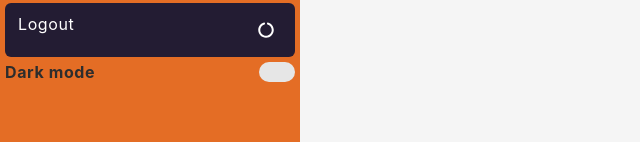
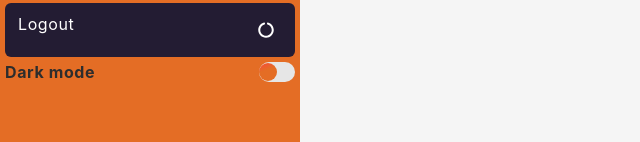
Before and after one commit to Pinto1232/SpanDevCode-Pinto, a React (Vite) app: page / in a window 1280 px wide. Shown: the part 655-797 px from the top of the page, without its empty margins (0-640 px from the left). Built offline with nearby package versions, Linux system fonts and the light colour scheme.

Commit message:
Dark mode feature added

```diff
--- a/src/components/Sidebar/Sidebar.jsx
+++ b/src/components/Sidebar/Sidebar.jsx
@@ -1,4 +1,4 @@
-import React from 'react'
+import React,  {useContext} from 'react'
 import
   {
     SSidebar,
@@ -33,10 +33,14 @@ import
     FaCogs,
     FaCircleNotch
   } from 'react-icons/fa';
+/* import { useContext } from 'react/cjs/react.production.min'; */
+import { ThemeContext} from './../../App'
 
 
 
-const Sidebar = () => {
+const Sidebar = () =>{
+  const {theme, setTheme} =  useContext(ThemeContext)
+
   return (
     <SSidebar>
       <SLogo>
@@ -70,10 +74,13 @@ const Sidebar = () => {
           </SLink>
         </SLogOut>
       ))}
+
+
+      {/** Dark mode feature */}
       <STheme>
         <STemeLabel>Dark mode</STemeLabel>
-        <SThemeToggler>
-          <SToggleThumbnail/>
+        <SThemeToggler isActive={theme === 'dark'} onClick={() => setTheme((p) => (p  === 'light' ? 'dark' : 'light'))}>
+          <SToggleThumbnail  style={theme === 'dark' ? {right: "1px"} : {} }/>
         </SThemeToggler>
       </STheme>
     </SSidebar>
--- a/src/components/Sidebar/style.js
+++ b/src/components/Sidebar/style.js
@@ -160,17 +160,25 @@ export const STemeLabel = styled.span`
 
 export const SThemeToggler = styled.button`
    ${btnReset};
+   margin-top: ${v.mrTop}
    margin: 0 auto;
    cursonr: pointer;
    width: 36px;
    height: 20px;
    border-radius: 10px;
-   background: ${({ theme }) => theme.bg3};
+   background: ${({ theme, isActive }) => !isActive ? theme.bg3 : theme.primary};
 
    position: relative;
 `
 
 export const SToggleThumbnail = styled.div `
-
-
+  height: 18px;
+  width: 18px;
+  position: absolute;
+  top: 1px;
+  bottom: 1px;
+  transition: .2s ease right;
+  right: calc(100% - 18px -1px);
+  border-radius: 50%;
+  background: ${({ theme }) => theme.bg};
 `
```
Also changed, not shown: src/assets/logo copy.png (added), src/assets/logo.png.
